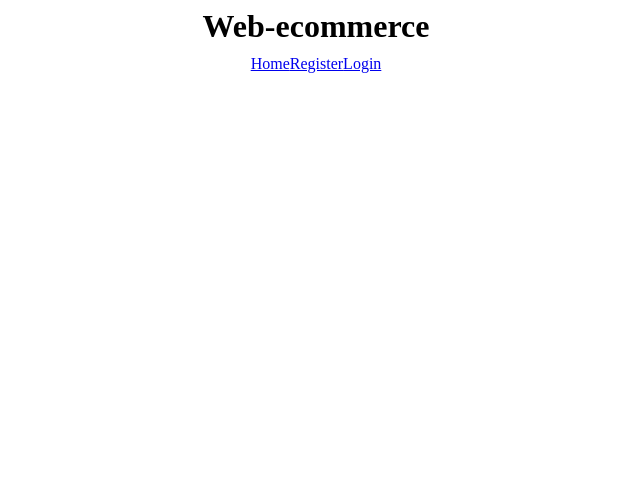
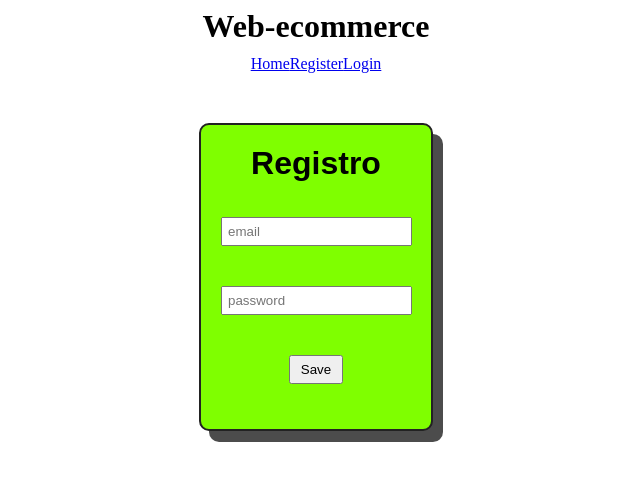
Before and after one commit to tiagoaraujosud/webecommerce, a React (Create React App) app in the folder front/: page /register in a window 1280 px wide. Shown: the top 480 px of the page, without its empty margins (324-964 px from the left). Built offline with nearby package versions, Linux system fonts and the light colour scheme.

Commit message:
Change Menu, Page and Route names

```diff
--- a/front/src/Components/Menu.jsx
+++ b/front/src/Components/Menu.jsx
@@ -7,7 +7,7 @@ const Menu = () => {
   return(
     <>
       <Link to='/'>Home</Link>
-      <Link to='/cadastro'>Register</Link>
+      <Link to='/register'>Register</Link>
       <Link to='/login'>Login</Link>
     </>
   )
--- a/front/src/Pages/Page2.jsx
+++ b/front/src/Pages/Register.jsx
@@ -5,7 +5,7 @@ import api from '../services/api';
 import {Formik, Form, Field, ErrorMessage} from 'formik';
 import * as yup from 'yup';
 
-function Page2 () {
+function Register () {
   async function handleClickRegister(){
     const data = {
       email: login,
@@ -48,4 +48,4 @@ function Page2 () {
   );
 }
 
-export default Page2;
+export default Register;
--- a/front/src/index.js
+++ b/front/src/index.js
@@ -2,8 +2,6 @@ import React from 'react';
 import ReactDOM from 'react-dom';
 import './index.css';
 import App from './App';
-
-
 
 ReactDOM.render(
   <React.StrictMode>
--- a/front/src/routes/index.jsx
+++ b/front/src/routes/index.jsx
@@ -5,7 +5,7 @@ import { BrowserRouter, Routes as Switch, Route } from 'react-router-dom';
 
 import Menu from '../Components/Menu';
 import Home from '../Pages/Home';
-import Page2 from '../Pages/Page2';
+import Register from '../Pages/Register';
 import Page3 from '../Pages/Page3';
 
 const Routes = () => {
@@ -14,7 +14,7 @@ const Routes = () => {
 			<Menu />
       <Switch>
         <Route path="/" exact element={<Home />} />
-        <Route path="/cadastro" element={<Page2 />} />
+        <Route path="/register" element={<Register />} />
         <Route path="/login" element={<Page3 />} />
       </Switch>
     </BrowserRouter>
```
